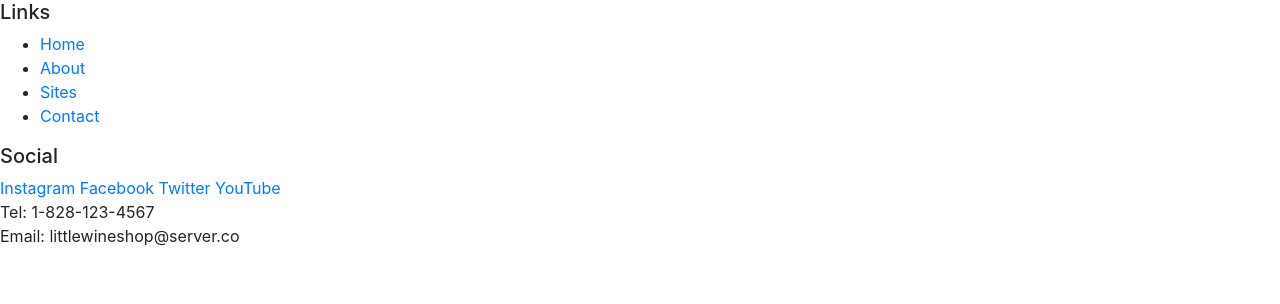
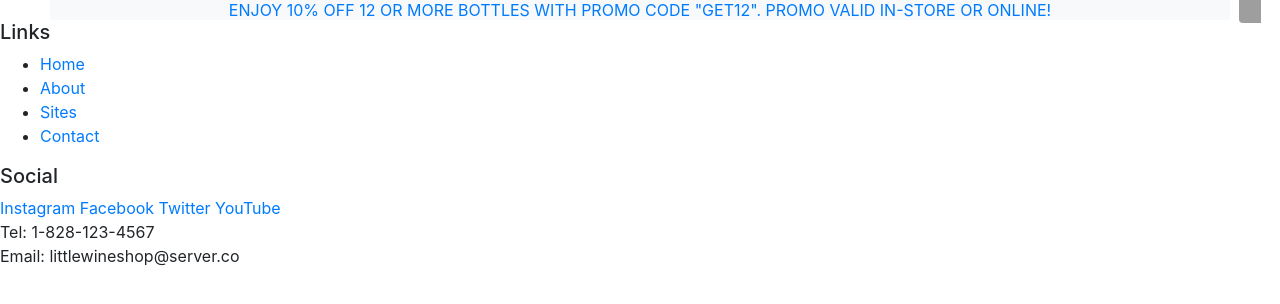
Before and after one commit to zdotg/the_little_wine_shop, a website: page index.html in a window 1280 px wide. Drawn offline with nearby package versions, Linux system fonts and the light colour scheme; grey boxes are pictures that could not be loaded.

Commit message:
Created header info bar

```diff
--- a/css/styles.css
+++ b/css/styles.css
@@ -0,0 +1,90 @@
+.wrapper {
+    max-width: 1180px;
+    margin: 0 auto;
+}
+
+
+
+/* Header Content  */
+.header-message {
+    line-height: 20px;
+    margin: 0;
+}
+
+.header-search {
+    text-align: right;
+    background-color: transparent;
+}
+
+.header-search__wrapper {
+    position: absolute;
+    top: -3px;
+    right: 15px;
+}
+
+.input-group {
+    position: relative;
+    display: table;
+    border-collapse: separate;
+}
+
+.search {
+    max-width: 100%;
+    margin-bottom: 0;
+    display: block;
+}
+
+.form {
+    display: block;
+    margin-top: 0em;
+}
+
+.header-search .search-bar {
+    position: relative;
+    z-index: 100;
+    height: 26px;
+    color: #f3f3f3;
+    font-size: 16px !important;
+    padding: 0 25px 0 0;
+    text-align: right;
+    border: none;
+    margin-bottom: 0;
+    border-bottom: 1px solid transparent;
+    border-radius: 0;
+    width: 5px;
+    -webkit-transition: all .3s ease-in-out;
+    transition: all .3s ease-in-out;
+    cursor: pointer;
+}
+
+input[type=text],
+input[type=search],
+input[type=password],
+input[type=email],
+input[type=file],
+input[type=number],
+input[type=tel],
+input[type=url],
+textarea,
+select {
+    border: 1px solid #cccccc;
+    width: 100%;
+    max-width: 100%;
+    display: block;
+    margin: 0 0 1em;
+    background-color: transparent;
+    outline: none;
+}
+
+.header-search .search-btn {
+    position: absolute;
+    top: 0;
+    right: 0px;
+    height: 26px;
+    border-top-right-radius: 2px;
+    border-bottom-right-radius: 2px;
+    width: 23px;
+    background: url(//cdn.shopify.com/s/files/1/0080/4559/2661/t/6/assets/search.svg?v=6955923…);
+    background-repeat: no-repeat;
+    background-position: right 3px center;
+}
--- a/index.html
+++ b/index.html
@@ -10,7 +10,26 @@
 </head>
 
 <body>
+    <div class="info-bar">
+        <div class="text-center wrapper">
+            <div class="bg bg-light text-uppercase header-message">
+                <a href="#">
+                    Enjoy 10% off 12 or more bottles with promo code "get12". Promo valid in-store or online!
+                </a>
+            </div>
+            <div class="header-search__wrapper">
+                <div class="header-search">
+                    <form action="/search" method="get" role="search" class="input-group search">
+                        <input type="search" class="search-bar">
+                        <button type="submit" class="btn search-btn"></button>
+                    </form>
+                </div>
+            </div>
+        </div>
+    </div>
+    <header>
 
+    </header>
 
 
 
```
Also changed, not shown: Homepage.png (added).
